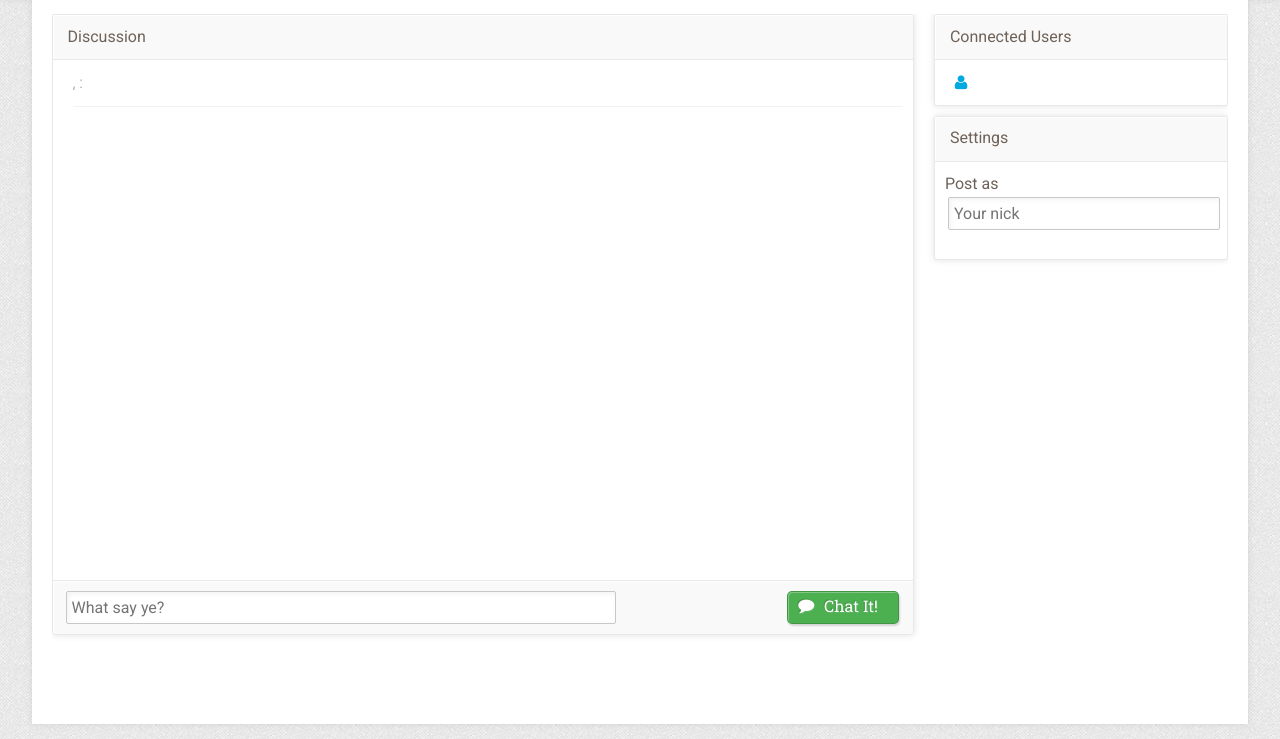
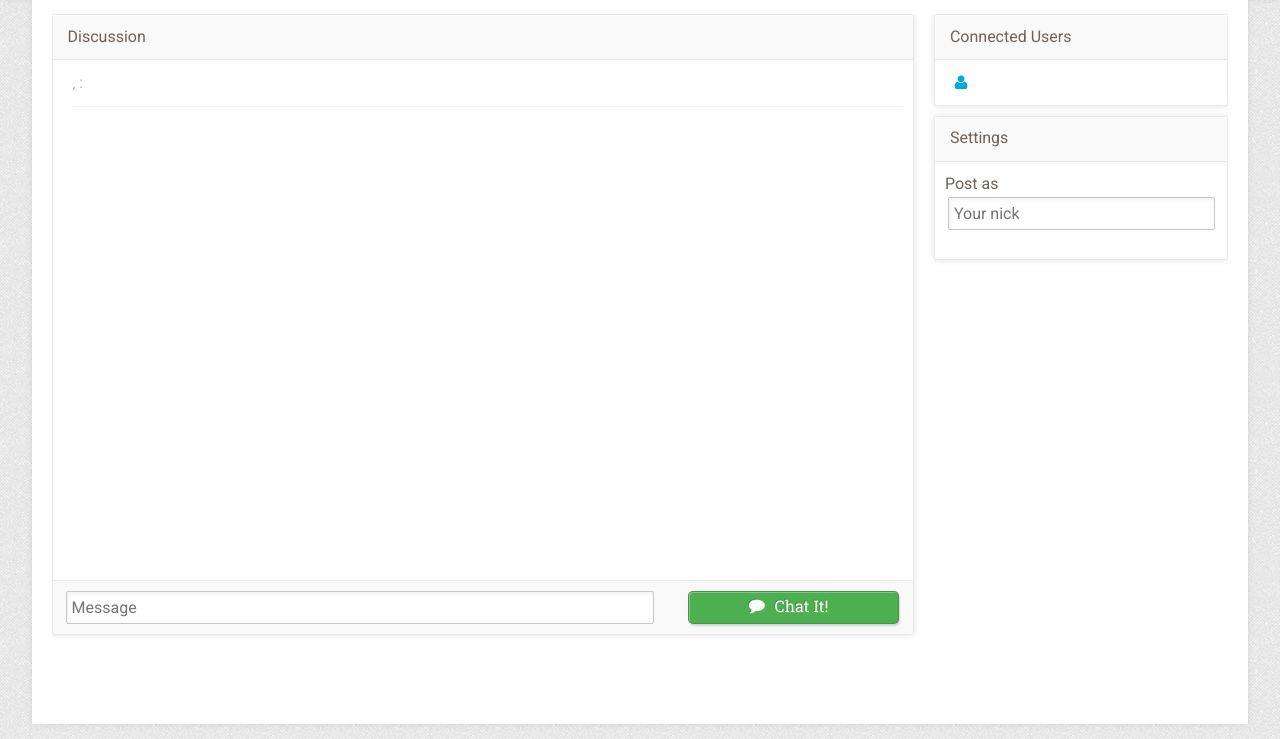
Before and after one commit to nudoru/tf-chattr, a website with bundled scripts: page bin/index.html in a window 1280 px wide. Shown: the part 61-800 px from the top of the page. Built offline with nearby package versions, Linux system fonts and the light colour scheme.

Commit message:
message input and button as widths to scale properly

```diff
--- a/bin/index.html
+++ b/bin/index.html
@@ -85,8 +85,8 @@ BEGIN Templates for Sub Views
                         </ul>
                     </div>
                     <div class="panel__footer">
-                        <input id="message-input" type="text" placeholder="What say ye?">
-                        <button class="button-success button__icon-left"><i class="fa fa-comment"></i>Chat It!</button>
+                        <input id="message-input" type="text" placeholder="Message">
+                        <button class="button-success button__icon-left message-input-button"><i class="fa fa-comment"></i>Chat It!</button>
                     </div>
                 </div>
             </div>
--- a/src/sass/app.sass
+++ b/src/sass/app.sass
@@ -211,9 +211,12 @@ body
   color: $dark-green !important
 
 #nick-input
-  width: 100%
+  width: 98%
 
 #message-input
   position: relative
   top: 5px
-  width: 550px
+  width: 70%
+
+.message-input-button
+  width: 25%
```
Also changed, not shown: src/jade/templates-views.html (+2 -2 lines), bin/css/app.css.
